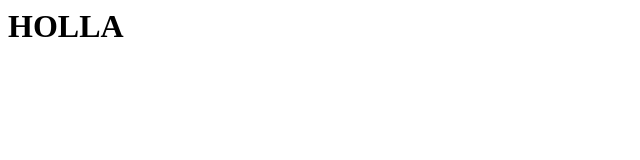
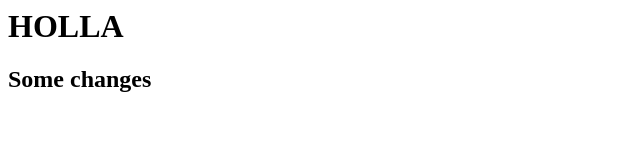
Before and after one commit to Palamarr/ebat_go, a plain HTML site: page index.html in a window 1280 px wide. Shown: the whole page, without its empty margins (0-640 px from the left). Drawn offline with Linux system fonts and the light colour scheme.

Commit message:
add h2 into index

```diff
--- a/index.html
+++ b/index.html
@@ -1 +1,2 @@
 <h1>HOLLA<h1>
+<h2>Some changes<h2>
```
